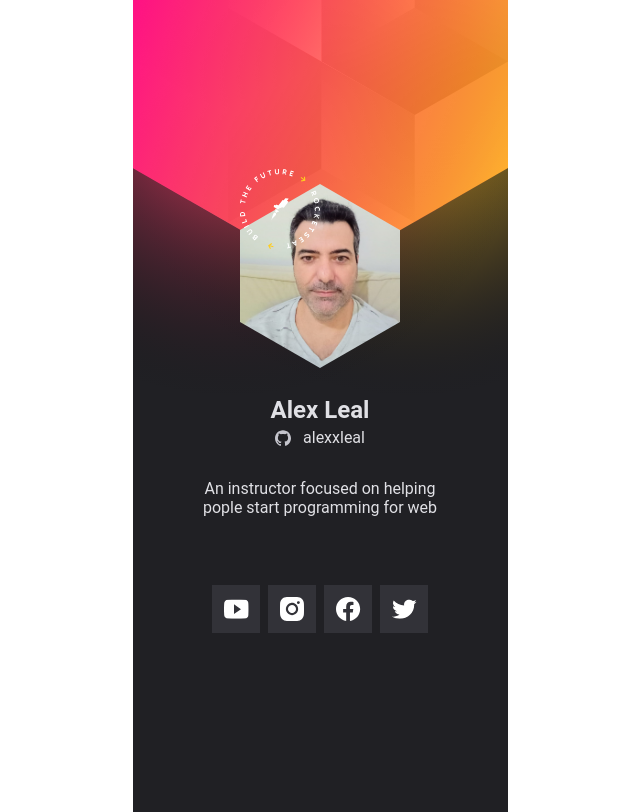
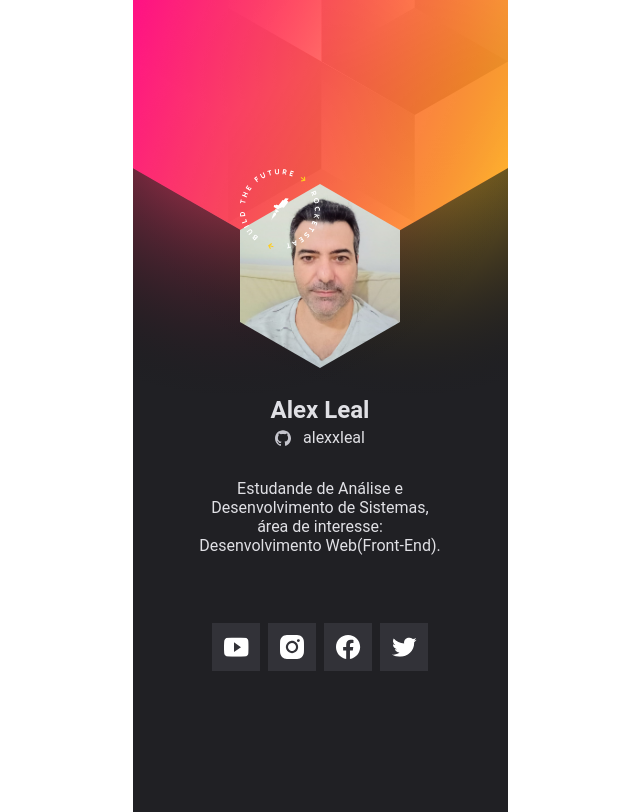
Before and after one commit to alexxleal/cracha-nlw, a plain HTML site: page index.html in a window 1280 px wide. Shown: the whole page, without its empty margins (320-960 px from the left). Drawn offline with Linux system fonts and the light colour scheme; no server answers; a web font is replaced by a local one.

Commit message:
Add files via upload

```diff
--- a/index.html
+++ b/index.html
@@ -26,7 +26,10 @@
           <img src="imagens/github.svg" alt="icone github" />
           alexxleal</a
         >
-        <p>An instructor focused on helping pople start programming for web</p>
+        <p>
+          Estudande de Análise e Desenvolvimento de Sistemas, área de interesse:
+          Desenvolvimento Web(Front-End).
+        </p>
         <ul id="socialLinks">
           <li class="youtube">
             <a href="https://www.youtube.com" target="_blank">
```
